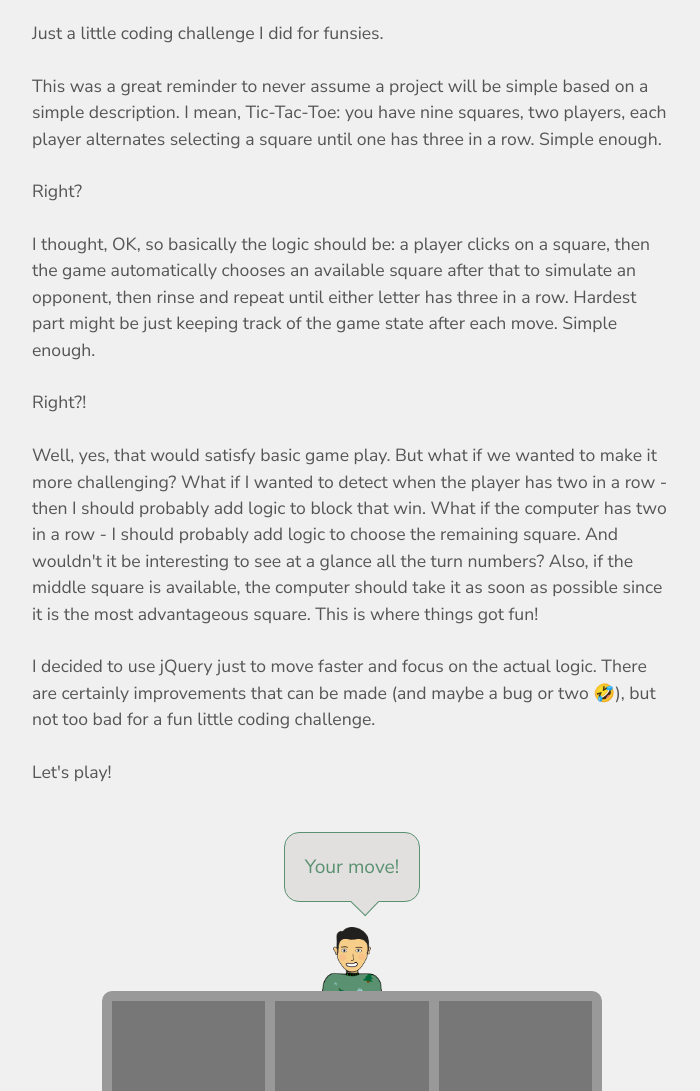
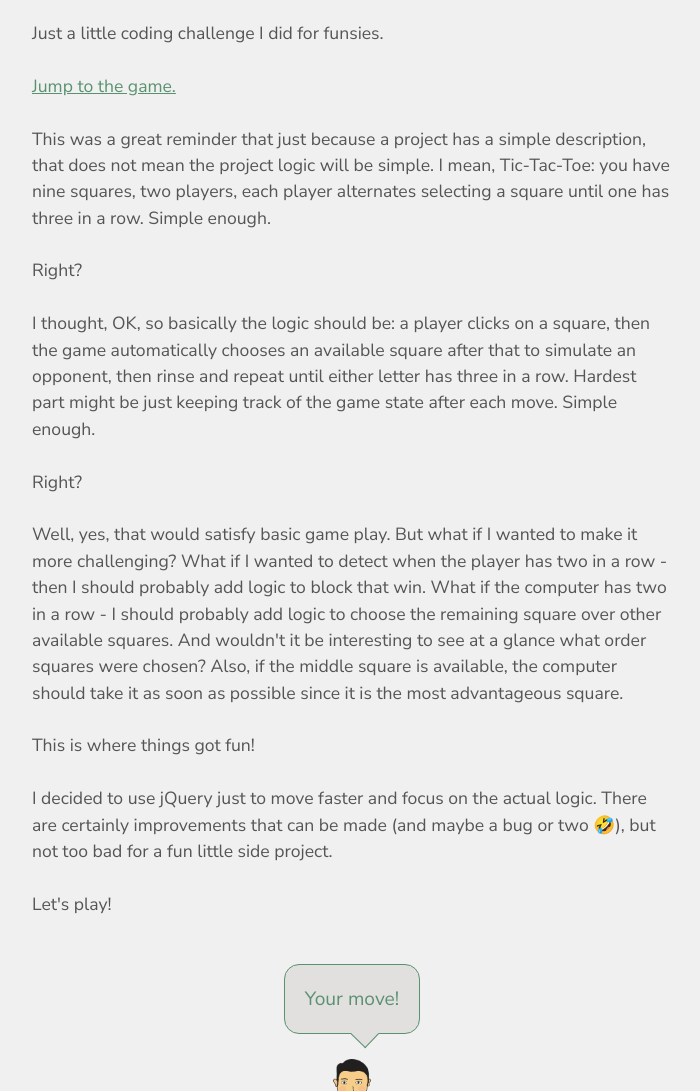
Before and after one commit to miguelceja/miguelceja.github.io, a website: page index.html in a window 1280 px wide. Shown: the part 920-2011 px from the top of the page, without its empty margins (288-988 px from the left). Drawn offline with nearby package versions, Linux system fonts and the light colour scheme; files that its build step writes are made by us from their sources.

Commit message:
Game updates

```diff
--- a/index.html
+++ b/index.html
@@ -66,11 +66,13 @@
         <h3>Wanna play me in Tic-Tac-Toe? (I'll go easy 😉)</h3>
 
         <p>Just a little coding challenge I did for funsies.</p>
+        <p><a href="#game" class="jump-to-game">Jump to the game.</a></p>
         <p>
-          This was a great reminder to never assume a project will be simple
-          based on a simple description. I mean, Tic-Tac-Toe: you have nine
-          squares, two players, each player alternates selecting a square until
-          one has three in a row. Simple enough.
+          This was a great reminder that just because a project has a simple
+          description, that does not mean the project logic will be simple. I
+          mean, Tic-Tac-Toe: you have nine squares, two players, each player
+          alternates selecting a square until one has three in a row. Simple
+          enough.
         </p>
         <p>Right?</p>
         <p>
@@ -80,23 +82,24 @@
           letter has three in a row. Hardest part might be just keeping track of
           the game state after each move. Simple enough.
         </p>
-        <p>Right?!</p>
+        <p>Right?</p>
         <p>
-          Well, yes, that would satisfy basic game play. But what if we wanted
-          to make it more challenging? What if I wanted to detect when the
-          player has two in a row - then I should probably add logic to block
-          that win. What if the computer has two in a row - I should probably
-          add logic to choose the remaining square. And wouldn't it be
-          interesting to see at a glance all the turn numbers? Also, if the
-          middle square is available, the computer should take it as soon as
-          possible since it is the most advantageous square. This is where
-          things got fun!
+          Well, yes, that would satisfy basic game play. But what if I wanted to
+          make it more challenging? What if I wanted to detect when the player
+          has two in a row - then I should probably add logic to block that win.
+          What if the computer has two in a row - I should probably add logic to
+          choose the remaining square over other available squares. And wouldn't
+          it be interesting to see at a glance what order squares were chosen?
+          Also, if the middle square is available, the computer should take it
+          as soon as possible since it is the most advantageous square.
         </p>
+
+        <p>This is where things got fun!</p>
 
         <p>
           I decided to use jQuery just to move faster and focus on the actual
           logic. There are certainly improvements that can be made (and maybe a
-          bug or two 🤣), but not too bad for a fun little coding challenge.
+          bug or two 🤣), but not too bad for a fun little side project.
         </p>
 
         <p>Let's play!</p>
--- a/js/_tic-tac-toe.js
+++ b/js/_tic-tac-toe.js
@@ -31,6 +31,8 @@ window.onload = (function () {
     console.log(`Hola! 👋`);
     setupGame();
     setupReset();
+
+    $('.jump-to-game').on('click', jumpToGame);
   }
 
   // TODO: Replace "O" and "X" with Mario and Luigi or maybe some fun emojis.
@@ -83,12 +85,7 @@ window.onload = (function () {
   function updateSquare(button, buttons) {
     // Bring full game into view so player can see game messages and reset button.
     if (turnNumber === 1) {
-      $([document.documentElement, document.body]).animate(
-        {
-          scrollTop: $('#game').offset().top,
-        },
-        500
-      );
+      jumpToGame();
     }
 
     $(button).text(player);
@@ -334,4 +331,13 @@ window.onload = (function () {
       isDraw = true;
     }
   }
+
+  function jumpToGame() {
+    $([document.documentElement, document.body]).animate(
+      {
+        scrollTop: $('#game').offset().top,
+      },
+      500
+    );
+  }
 })();
```
Also changed, not shown: js/app.js (+12 -6 lines), js/build/app.min.js, 1 other file.
